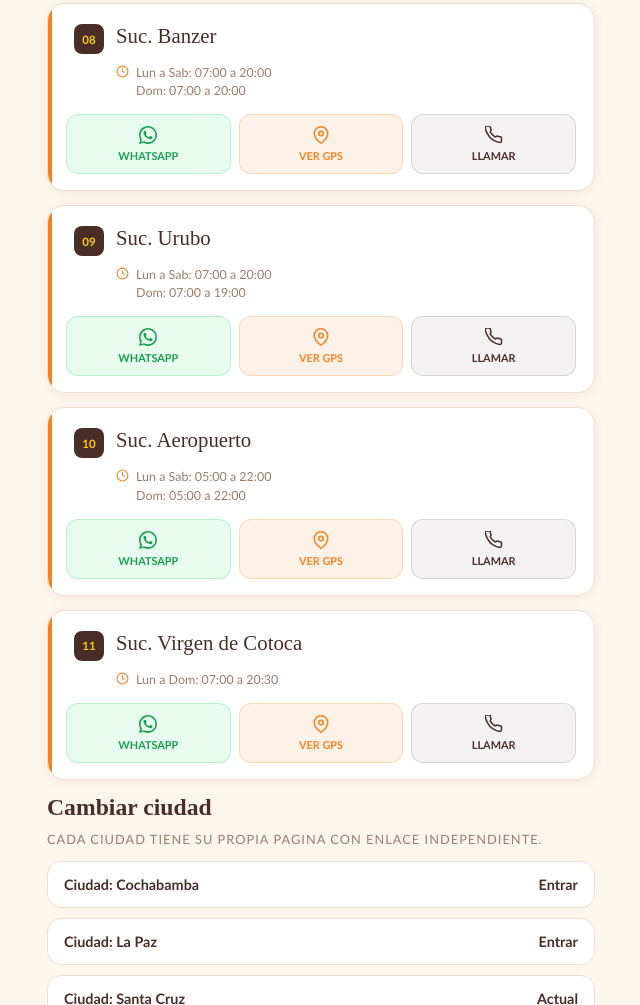
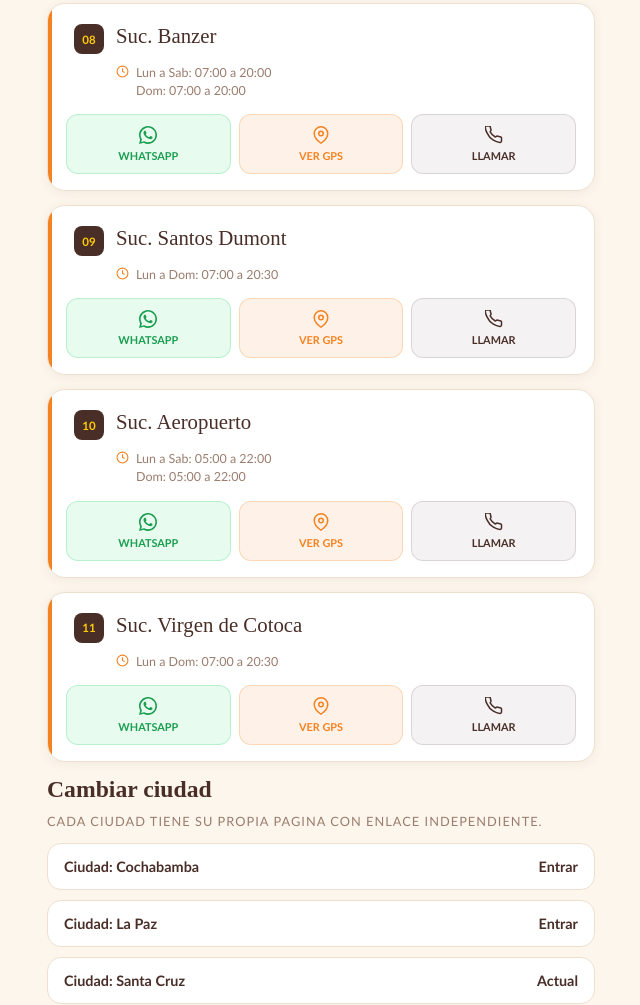
Before and after one commit to wistupikucbba1939/sucursalesWistupiku, a plain HTML site: page sucursales-santa-cruz.html in a window 1280 px wide. Shown: the part 1818-2823 px from the top of the page, without its empty margins (319-959 px from the left). Drawn offline with Linux system fonts and the light colour scheme; a web font is replaced by a local one.

Commit message:
Santa Cruz: Urubó reemplazada por Santos Dumont (Lun a Dom 07:00 a 20:30)

```diff
--- a/sucursales-santa-cruz.html
+++ b/sucursales-santa-cruz.html
@@ -53,7 +53,7 @@
     <div class="suc-card"><div class="suc-top"><div class="suc-num">06</div><div class="suc-name">Suc. Remanso</div></div><div class="suc-hours"><svg viewBox="0 0 24 24" fill="none" stroke="currentColor" stroke-width="2"><circle cx="12" cy="12" r="10"/><path d="M12 6v6l4 2"/></svg>Lun a Sab: 07:30 a 19:30<br>Dom: 07:00 a 20:00</div><div class="suc-actions"><a class="btn-action btn-wa" href="https://wa.me/59167702712" target="_blank">WhatsApp</a><a class="btn-action btn-gps" href="https://bit.ly/Wistu_Remanso" target="_blank">Ver GPS</a><a class="btn-action btn-tel" href="tel:+59167702712">Llamar</a></div></div>
     <div class="suc-card"><div class="suc-top"><div class="suc-num">07</div><div class="suc-name">Suc. Pirai</div></div><div class="suc-hours"><svg viewBox="0 0 24 24" fill="none" stroke="currentColor" stroke-width="2"><circle cx="12" cy="12" r="10"/><path d="M12 6v6l4 2"/></svg>Lun a Dom: 07:00 a 19:00</div><div class="suc-actions"><a class="btn-action btn-wa" href="https://wa.me/59167709661" target="_blank">WhatsApp</a><a class="btn-action btn-gps" href="https://bit.ly/Wistu_Pira%C3%AD" target="_blank">Ver GPS</a><a class="btn-action btn-tel" href="tel:+59167709661">Llamar</a></div></div>
     <div class="suc-card"><div class="suc-top"><div class="suc-num">08</div><div class="suc-name">Suc. Banzer</div></div><div class="suc-hours"><svg viewBox="0 0 24 24" fill="none" stroke="currentColor" stroke-width="2"><circle cx="12" cy="12" r="10"/><path d="M12 6v6l4 2"/></svg>Lun a Sab: 07:00 a 20:00<br>Dom: 07:00 a 20:00</div><div class="suc-actions"><a class="btn-action btn-wa" href="https://wa.me/59172193391" target="_blank">WhatsApp</a><a class="btn-action btn-gps" href="https://bit.ly/Wistu_Banzer" target="_blank">Ver GPS</a><a class="btn-action btn-tel" href="tel:+59172193391">Llamar</a></div></div>
-    <div class="suc-card"><div class="suc-top"><div class="suc-num">09</div><div class="suc-name">Suc. Urubo</div></div><div class="suc-hours"><svg viewBox="0 0 24 24" fill="none" stroke="currentColor" stroke-width="2"><circle cx="12" cy="12" r="10"/><path d="M12 6v6l4 2"/></svg>Lun a Sab: 07:00 a 20:00<br>Dom: 07:00 a 19:00</div><div class="suc-actions"><a class="btn-action btn-wa" href="https://wa.me/59169961176" target="_blank">WhatsApp</a><a class="btn-action btn-gps" href="https://bit.ly/Wistu_Urub%C3%B3" target="_blank">Ver GPS</a><a class="btn-action btn-tel" href="tel:+59169961176">Llamar</a></div></div>
+    <div class="suc-card"><div class="suc-top"><div class="suc-num">09</div><div class="suc-name">Suc. Santos Dumont</div></div><div class="suc-hours"><svg viewBox="0 0 24 24" fill="none" stroke="currentColor" stroke-width="2"><circle cx="12" cy="12" r="10"/><path d="M12 6v6l4 2"/></svg>Lun a Dom: 07:00 a 20:30</div><div class="suc-actions"><a class="btn-action btn-wa" href="https://wa.me/59169961176" target="_blank">WhatsApp</a><a class="btn-action btn-gps" href="https://maps.app.goo.gl/kwpR9e1QFnRyCtXe7" target="_blank">Ver GPS</a><a class="btn-action btn-tel" href="tel:+59169961176">Llamar</a></div></div>
     <div class="suc-card"><div class="suc-top"><div class="suc-num">10</div><div class="suc-name">Suc. Aeropuerto</div></div><div class="suc-hours"><svg viewBox="0 0 24 24" fill="none" stroke="currentColor" stroke-width="2"><circle cx="12" cy="12" r="10"/><path d="M12 6v6l4 2"/></svg>Lun a Sab: 05:00 a 22:00<br>Dom: 05:00 a 22:00</div><div class="suc-actions"><a class="btn-action btn-wa" href="https://wa.me/59177381969" target="_blank">WhatsApp</a><a class="btn-action btn-gps" href="https://bit.ly/Wistu_Aeropuerto_SC" target="_blank">Ver GPS</a><a class="btn-action btn-tel" href="tel:+59177381969">Llamar</a></div></div>
     <div class="suc-card"><div class="suc-top"><div class="suc-num">11</div><div class="suc-name">Suc. Virgen de Cotoca</div></div><div class="suc-hours"><svg viewBox="0 0 24 24" fill="none" stroke="currentColor" stroke-width="2"><circle cx="12" cy="12" r="10"/><path d="M12 6v6l4 2"/></svg>Lun a Dom: 07:00 a 20:30</div><div class="suc-actions"><a class="btn-action btn-wa" href="https://wa.me/59177601055" target="_blank">WhatsApp</a><a class="btn-action btn-gps" href="https://maps.app.goo.gl/PNnxC71X4WPfdDDe9" target="_blank">Ver GPS</a><a class="btn-action btn-tel" href="tel:+59177601055">Llamar</a></div></div>
   </div>
```
